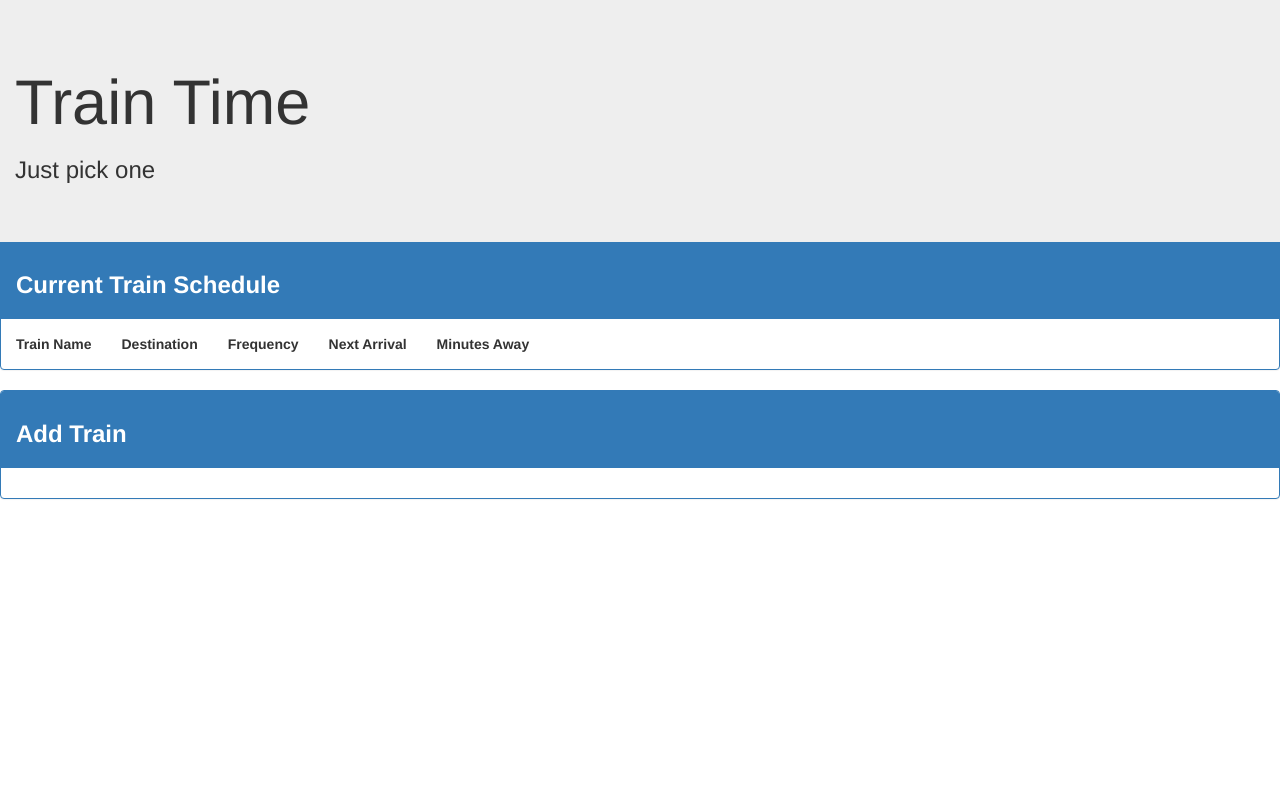
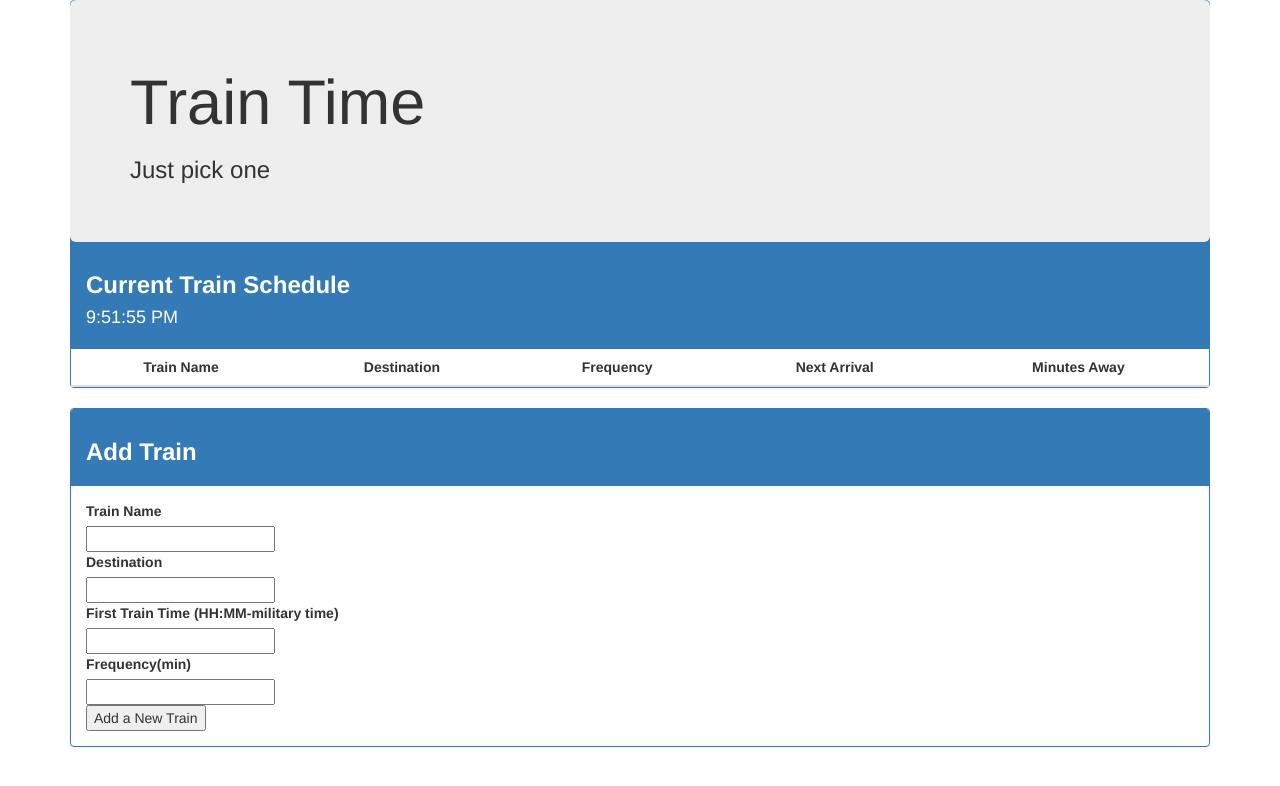
Before and after one commit to jose-velez/TrainTime, a PHP site: page /index.html in a window 1280 px wide. Shown: the top 786 px of the page. Run offline with PHP 8.4, Linux system fonts and the light colour scheme; lists and menus that the app fills with data are empty; some libraries are stand-ins or nearby versions.

Commit message:
Functio to add a train to firebase working

```diff
--- a/assets/css/style.css
+++ b/assets/css/style.css
@@ -1,4 +1,9 @@
 th, td
 {
-	padding: 15px;
+	padding: 8px;
+	text-align: center;
 }
+table
+{
+	width: 100%;
+}
--- a/assets/javascript/app.js
+++ b/assets/javascript/app.js
@@ -0,0 +1,70 @@
+//////////////////////////////////////////////////
+//                                              //
+//            Train Time                      ///
+//                                             //
+/////////////////////////////////////////////////
+
+var trainName = "";
+var destination = "";
+var firstTrain = 0;
+var frequency = 0;
+var nextArrival = 0;
+var config = {
+    apiKey: "AIzaSyDyYc0VWYFdm4FJfpBCAXvpeXKToT1C7Bc",
+    authDomain: "train-time-412a0.firebaseapp.com",
+    databaseURL: "https://train-time-412a0.firebaseio.com",
+    storageBucket: "train-time-412a0.appspot.com",
+    messagingSenderId: "380678336979"
+};
+firebase.initializeApp(config);
+var database = firebase.database();
+setInterval(clock, 1000);
+function clock(){
+  var currentTime = moment().format('LTS')
+  $("#currentTime").html(currentTime);
+}
+
+// Function to create a train andpush it to firebase
+$("#addTrain").on("click", function() {
+    event.preventDefault();
+    trainName = $("#trainInput").val().trim();
+    destination = $("#destinationInput").val().trim();
+    firstTrain = $("#firstTrain").val().trim();
+    frequency = $("#frequency").val().trim();
+
+    console.log(trainName);
+    console.log(destination);
+    console.log(firstTrain);
+    console.log(frequency);
+
+    var newTrain = {
+        train: trainName,
+        dest: destination,
+        firstTrain: firstTrain,
+        freq: frequency,
+    };
+    console.log(newTrain);
+    // Pushing the new train to firebase
+    database.ref().push(newTrain);
+
+    console.log(newTrain.train);
+    console.log(newTrain.dest);
+    console.log(newTrain.firstTrain);
+    console.log(newTrain.freq);
+
+});
+
+// Create a function to create the table when a train is added to firebase
+
+database.ref().on("child_added", function(childSnapshot, prevChildKey)
+{
+  console.log(childSnapshot.val());
+  console.log(prevChildKey);
+
+  var trainName = childSnapshot.val().trainName;
+  var destination = childSnapshot.val().dest;
+  var firstTrain = childSnapshot.val().firstTrain;
+  var frequency = childSnapshot.val().freq;
+
+
+})
--- a/index.html
+++ b/index.html
@@ -1,14 +1,20 @@
 <!DOCTYPE html>
 <html>
+
 <head>
 	<title>Train Time</title>
 	<link rel="stylesheet" href="https://maxcdn.bootstrapcdn.com/bootstrap/3.3.7/css/bootstrap.min.css" integrity="sha384-BVYiiSIFeK1dGmJRAkycuHAHRg32OmUcww7on3RYdg4Va+PmSTsz/K68vbdEjh4u" crossorigin="anonymous">
 	<link rel="stylesheet" type="text/css" href="assets/css/style.css">
 	<script src="https://code.jquery.com/jquery-3.1.1.js"></script>
 	<script src="https://ajax.googleapis.com/ajax/libs/jquery/3.1.1/jquery.min.js"></script>
-	<script type="text/javascript" src="assets/javascript/app.js"></script>
+	<!-- Firebase Reference -->
+	<script src="https://www.gstatic.com/firebasejs/3.7.0/firebase.js"></script>
+	<script src="https://cdn.jsdelivr.net/momentjs/2.12.0/moment.min.js"></script>
+
 </head>
+
 <body>
+	<div class="container">
 		<!--Header of the page-->
 		<header class="col-lg-12 jumbotron">
 			<h1>Train Time</h1>
@@ -16,24 +22,46 @@
 		</header>
 		<!--Table containing the Train Schedule-->
 		<div class="panel panel-primary">
-		<div class="panel-heading"><h3><strong>Current Train Schedule</strong></h3></div>
-		<table>
-			<tr class="thead">
+			<div class="panel-heading">
+				<h3><strong>Current Train Schedule</strong></h3>
+				<h4 id="currentTime"></h4>
+			</div>
+			<table class="table" id="trainTable">
+				<thead>
+					<tr>
 						<th>Train Name</th>
 						<th>Destination</th>
 						<th>Frequency</th>
 						<th>Next Arrival</th>
 						<th>Minutes Away</th>
 					</tr>
+				</thead>
+				<tbody>
+
+				</tbody>
 			</table>
 		</div>
 		<!--Entry Data For new Trains-->
 		<div class="panel panel-primary">
-		<div class="panel-heading"><h3><strong>Add Train</strong></h3></div>
+			<div class="panel-heading">
+				<h3><strong>Add Train</strong></h3></div>
 			<div class="panel-body">
+				<form>
+					<label for="trainInput">Train Name</label><br>
+					<input type="text" id="trainInput"><br>
+					<label for="destination">Destination</label><br>
+					<input type="text" id="destinationInput"><br>
+					<label for="firstTrain">First Train Time (HH:MM-military time)</label><br>
+					<input type="number" id="firstTrain"><br>
+					<label for="frequency">Frequency(min)</label><br>
+					<input type="number" id="frequency"><br>
+					<input id="addTrain" type="submit" value="Add a New Train">
+				</form>
 
 			</div>
 		</div>
+	</div>
+	<script type="text/javascript" src="assets/javascript/app.js"></script>
+</body>
 
-</body>
 </html>
```
Lines whose indentation alone changed are shown as unchanged.
